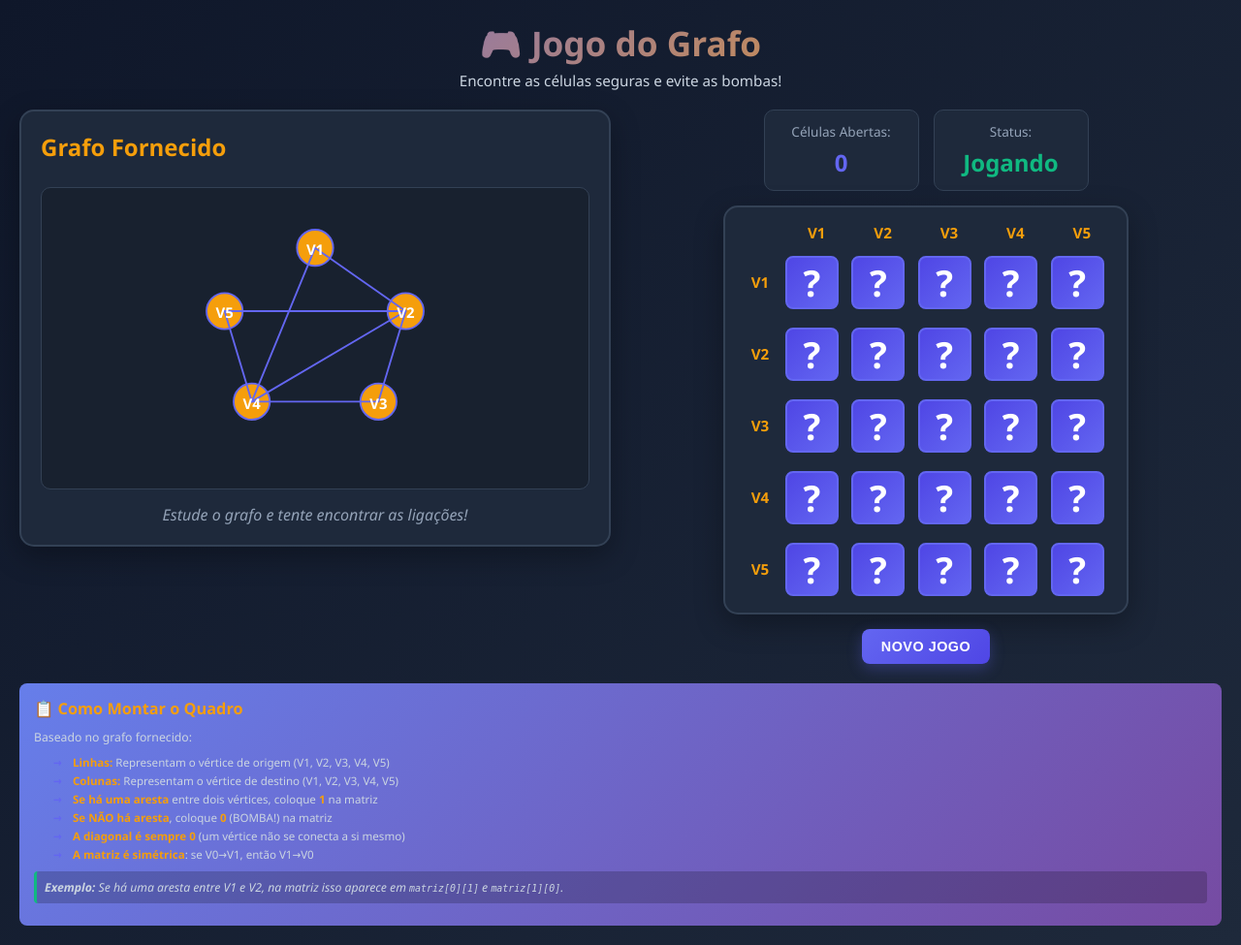
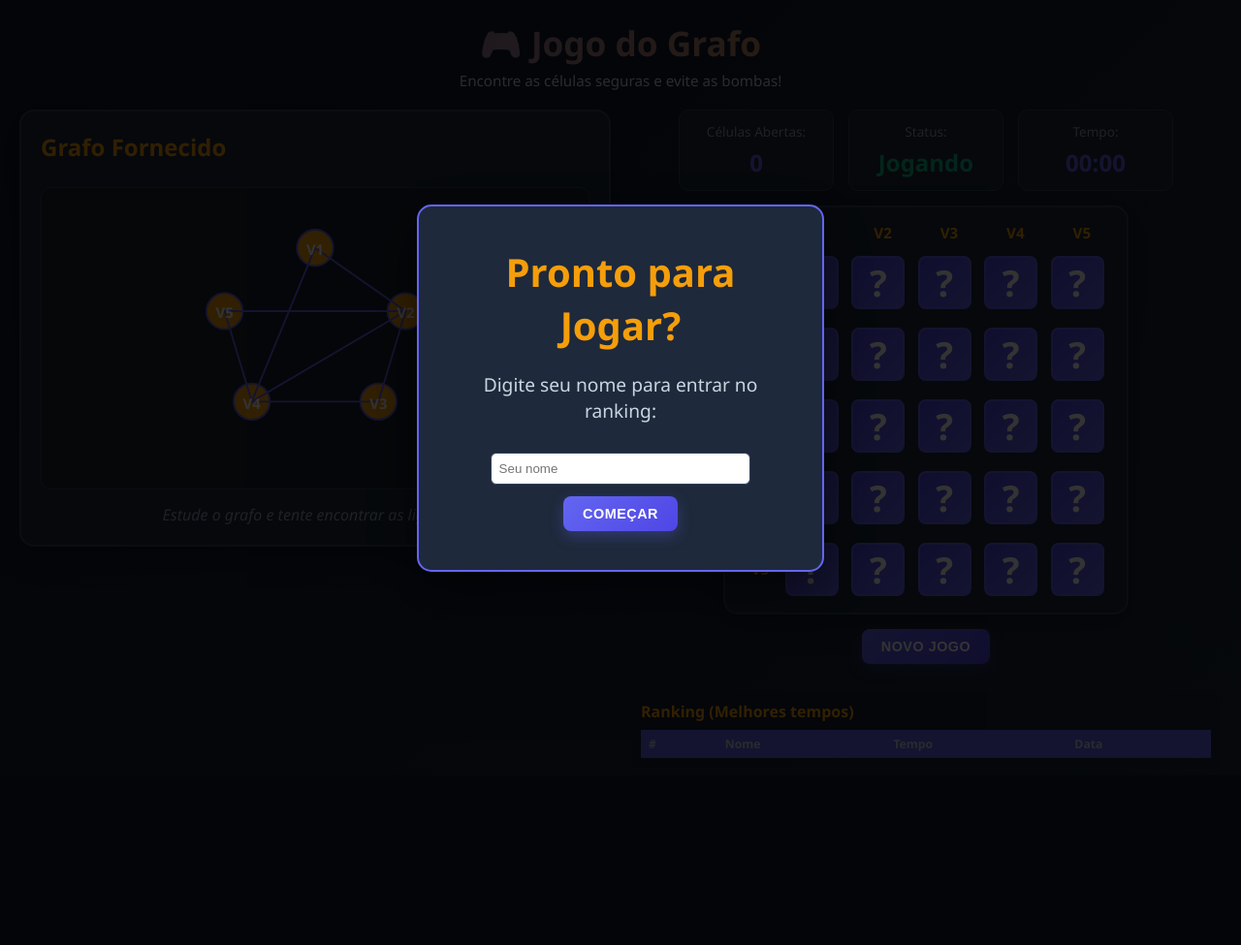
Before and after one commit to RenanDevFelipe/game_grafos, a PHP site: page / in a window 1280 px wide. Shown: the whole page at 97% size. After the commit the page ends 782 px from the top, so only its background shows below. Run offline with PHP 8.4, Linux system fonts and the light colour scheme; lists and menus that the app fills with data are empty.

Commit message:
adicionado ranking e time

```diff
--- a/index.php
+++ b/index.php
@@ -135,6 +135,10 @@ $matrizComBombasJson = json_encode($matrizComBombas, JSON_NUMERIC_CHECK);
                             <span class="stat-label">Status:</span>
                             <span class="stat-value" id="statusJogo">Jogando</span>
                         </div>
+                        <div class="stat">
+                            <span class="stat-label">Tempo:</span>
+                            <span class="stat-value" id="timer">00:00</span>
+                        </div>
                     </div>
 
                     <div class="tabuleiro-wrapper">
@@ -159,6 +163,19 @@ $matrizComBombasJson = json_encode($matrizComBombas, JSON_NUMERIC_CHECK);
                     <div class="controls">
                         <button id="novoJogo" class="btn btn-primary">Novo Jogo</button>
                     </div>
+
+                    <div class="ranking-section" id="rankingSection">
+                        <h3>Ranking (Melhores tempos)</h3>
+                        <div class="ranking-container">
+                            <table id="rankingTable">
+                                <thead>
+                                    <tr><th>#</th><th>Nome</th><th>Tempo</th><th>Data</th></tr>
+                                </thead>
+                                <tbody>
+                                </tbody>
+                            </table>
+                        </div>
+                    </div>
                 </div>
             </div>
 
@@ -179,9 +196,22 @@ $matrizComBombasJson = json_encode($matrizComBombas, JSON_NUMERIC_CHECK);
 
         <div class="modal" id="modal">
             <div class="modal-content">
-                <h2 id="modalTitulo"></h2>
-                <p id="modalMensagem"></p>
-                <button id="fecharModal" class="btn btn-primary">Jogar Novamente</button>
+                    <button id="modalClose" class="modal-close" aria-label="Fechar">×</button>
+                    <h2 id="modalTitulo"></h2>
+                    <p id="modalMensagem"></p>
+                    <button id="fecharModal" class="btn btn-primary">Jogar Novamente</button>
+                </div>
+        </div>
+
+        <!-- Start modal: ask player name -->
+        <div class="modal" id="startModal" style="display:flex;">
+            <div class="modal-content">
+                <h2>Pronto para Jogar?</h2>
+                <p>Digite seu nome para entrar no ranking:</p>
+                <input type="text" id="playerName" placeholder="Seu nome" style="padding:8px;border-radius:6px;border:1px solid #334155;width:80%;margin-bottom:12px;">
+                <div style="display:flex;gap:8px;justify-content:center;">
+                    <button id="startButton" class="btn btn-primary">Começar</button>
+                </div>
             </div>
         </div>
     </div>
@@ -358,6 +388,92 @@ $matrizComBombasJson = json_encode($matrizComBombas, JSON_NUMERIC_CHECK);
             ocultarModal();
             novoJogo();
         });
+        document.getElementById('modalClose').addEventListener('click', function() {
+            ocultarModal();
+        });
+        // Ranking & Timer variables
+        let jogadorNome = null;
+        let jogoIniciado = false;
+        let timerInterval = null;
+        let elapsedSeconds = 0;
+
+        function formatTime(sec) {
+            const mm = String(Math.floor(sec / 60)).padStart(2, '0');
+            const ss = String(sec % 60).padStart(2, '0');
+            return `${mm}:${ss}`;
+        }
+
+        function startTimer() {
+            elapsedSeconds = 0;
+            document.getElementById('timer').textContent = formatTime(elapsedSeconds);
+            timerInterval = setInterval(() => {
+                elapsedSeconds++;
+                document.getElementById('timer').textContent = formatTime(elapsedSeconds);
+            }, 1000);
+        }
+
+        function stopTimer() {
+            if (timerInterval) clearInterval(timerInterval);
+            timerInterval = null;
+        }
+
+        function saveRanking(name, seconds) {
+            const key = 'game_grafos_ranking';
+            const raw = localStorage.getItem(key);
+            const list = raw ? JSON.parse(raw) : [];
+            const entry = { name: name, seconds: seconds, time: formatTime(seconds), date: new Date().toLocaleString() };
+            list.push(entry);
+            // sort by seconds asc
+            list.sort((a, b) => a.seconds - b.seconds);
+            // keep top 20
+            const top = list.slice(0, 20);
+            localStorage.setItem(key, JSON.stringify(top));
+            populateRankingTable();
+        }
+
+        function populateRankingTable() {
+            const key = 'game_grafos_ranking';
+            const raw = localStorage.getItem(key);
+            const list = raw ? JSON.parse(raw) : [];
+            const tbody = document.querySelector('#rankingTable tbody');
+            tbody.innerHTML = '';
+            list.forEach((e, idx) => {
+                const tr = document.createElement('tr');
+                tr.innerHTML = `<td>${idx + 1}</td><td>${e.name}</td><td>${e.time}</td><td>${e.date}</td>`;
+                tbody.appendChild(tr);
+            });
+        }
+
+        // Start modal handlers
+        document.getElementById('startButton').addEventListener('click', function() {
+            const input = document.getElementById('playerName');
+            const val = input.value.trim() || 'Jogador';
+            jogadorNome = val;
+            document.getElementById('startModal').style.display = 'none';
+            jogoIniciado = true;
+            startTimer();
+        });
+
+        // prevent playing before starting
+        const originalRevealer = revelarCelula;
+        function revelarCelulaWrapper(l, c) {
+            if (!jogoIniciado) return;
+            originalRevealer(l, c);
+        }
+        // override the function used by event listeners
+        window.revelarCelula = revelarCelulaWrapper;
+
+        // when game ends, stop timer and save ranking
+        const originalMostrarFim = mostrarFim;
+        function mostrarFimWrapped(titulo, mensagem) {
+            stopTimer();
+            if (jogadorNome) saveRanking(jogadorNome, elapsedSeconds);
+            originalMostrarFim(titulo, mensagem);
+        }
+        window.mostrarFim = mostrarFimWrapped;
+
+        // populate ranking immediately on load
+        populateRankingTable();
 
         // Inicializar
         desenharGrafo();
--- a/style.css
+++ b/style.css
@@ -519,6 +519,68 @@ tr:hover td {
     animation: popUp 0.4s ease-out;
 }
 
+.modal-content {
+    position: relative;
+}
+
+.modal-close {
+    position: absolute;
+    top: 10px;
+    right: 12px;
+    background: transparent;
+    border: none;
+    color: #cbd5e1;
+    font-size: 1.6em;
+    cursor: pointer;
+    line-height: 1;
+    padding: 4px 8px;
+}
+
+.modal-close:hover {
+    color: white;
+}
+
+/* Start modal specifics (reuse modal styles) */
+#startModal .modal-content {
+    max-width: 420px;
+}
+
+.ranking-section {
+    margin-top: 12px;
+    background: rgba(0,0,0,0.06);
+    padding: 10px;
+    border-radius: 8px;
+    border: 1px solid rgba(255,255,255,0.03);
+}
+
+.ranking-section h3 {
+    margin: 0 0 8px 0;
+    color: var(--secondary-color);
+    font-size: 1em;
+}
+
+.ranking-container {
+    max-height: 220px;
+    overflow-y: auto;
+}
+
+#rankingTable {
+    width: 100%;
+    border-collapse: collapse;
+    font-size: 0.9em;
+}
+
+#rankingTable th, #rankingTable td {
+    padding: 6px 8px;
+    border-bottom: 1px solid rgba(255,255,255,0.03);
+    text-align: left;
+}
+
+#rankingTable thead th {
+    color: #cbd5e1;
+    font-weight: 700;
+}
+
 .modal-content h2 {
     font-size: 2.5em;
     margin-bottom: 20px;
```
